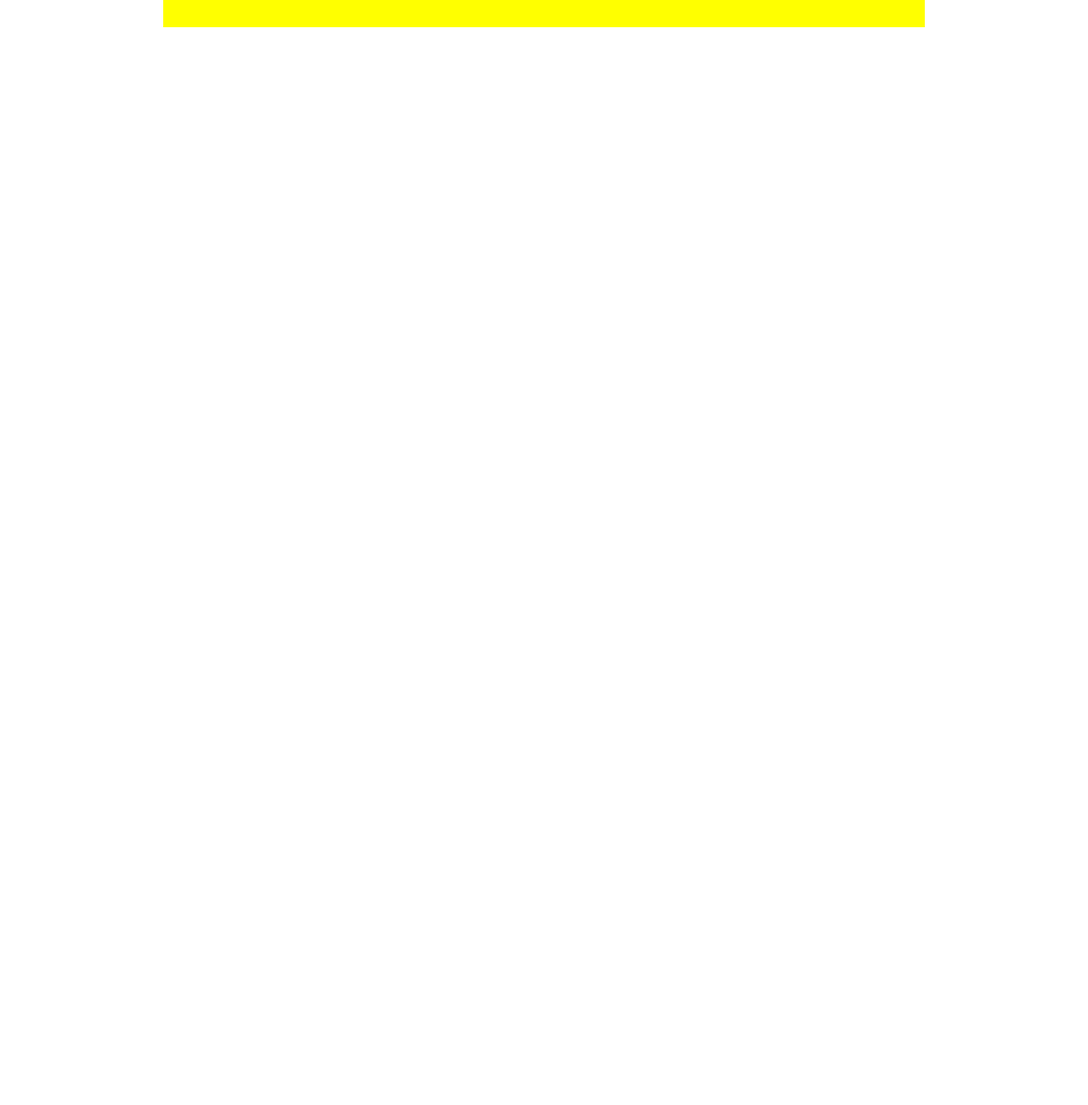
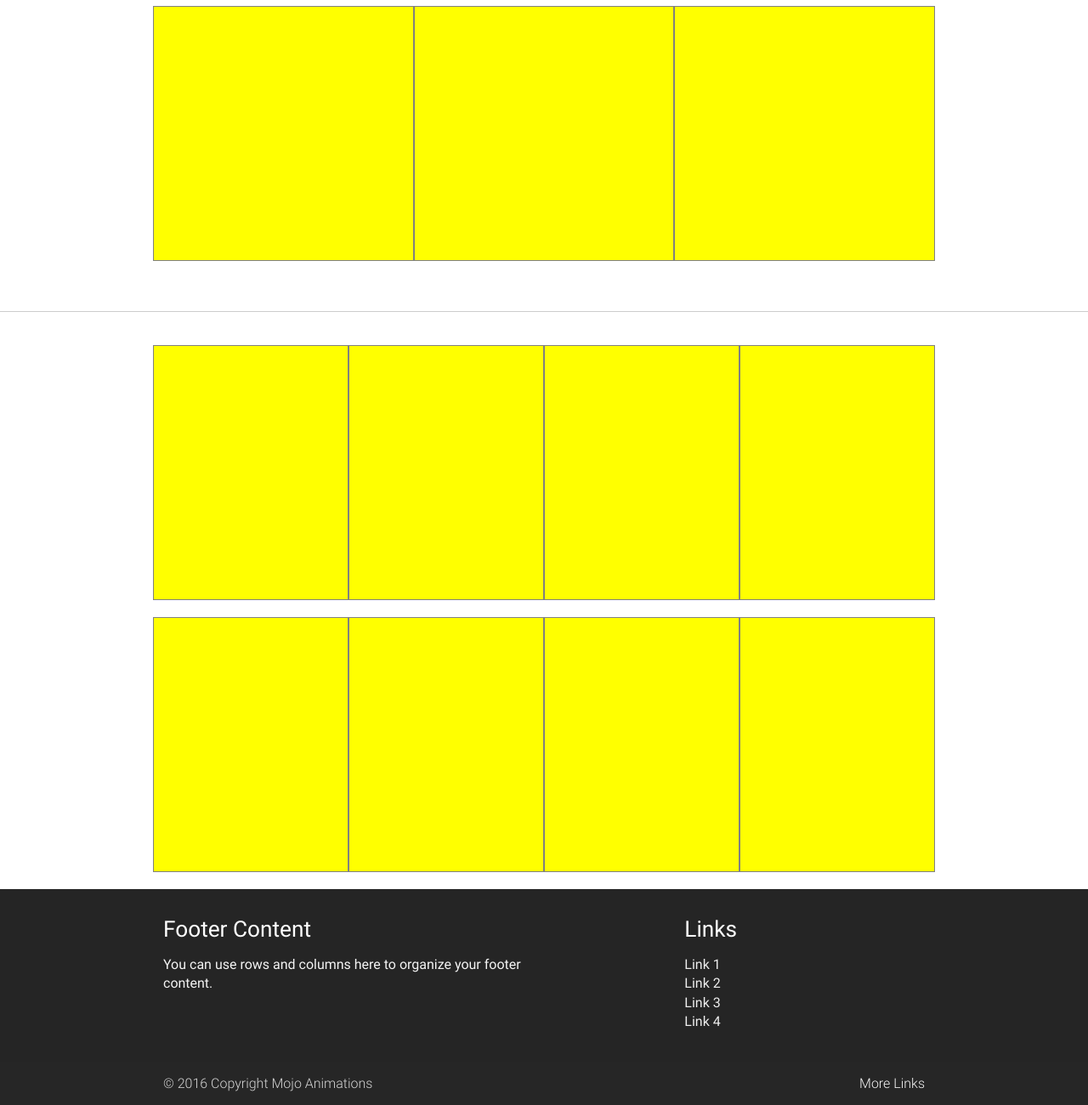
Before and after one commit to MojganGhanaatgar/materialize-css-html5-portfolio, a plain HTML site: page index.html in a window 1280 px wide. Shown: the part 643-1943 px from the top of the page at 85% size. Before the commit the page ends 800 px from the top, so only its background shows below. Drawn offline with nearby package versions, Linux system fonts and the light colour scheme.

Commit message:
menu fixed header section fixed, boxes done and footer done

```diff
--- a/css/main.css
+++ b/css/main.css
@@ -95,17 +95,47 @@ textarea {
    Author's custom styles
    ========================================================================== */
 .main-container {
-  background-color: yellow;
-  padding: 40px;
 }
 
+
+
 .intro-content {
-  width: 100%;
-  text-align: center;
-  background-image: url('img/jungle.jpg');
-  background-position: center;
-  background-repeat: no-repeat;
-  min-height: 500px;
+    width: 100%;
+    text-align: center;
+    background-image: url('../img/jungle.jpg');
+    background-position: center;
+    background-repeat: no-repeat;
+    min-height: 500px;
+    background-size: cover;
+}
+
+.intro-content p {
+    color: white;
+    font-size: 40px;
+    font-weight: 600;
+    font-family: monospace;
+    text-align: center;
+    vertical-align: middle;
+    padding: 10%;
+}
+
+nav{
+  background-color: #000000;
+  height: 75px !important;
+}
+
+.box{
+  height: 320px;
+  max-height: 300px;
+  border: 1px solid gray;
+
+  background-color: yellow;
+}
+
+
+footer.page-footer{
+    background-color: rgb(37, 37, 37);
+
 }
 
 
--- a/index.html
+++ b/index.html
@@ -1,5 +1,6 @@
 <!doctype html>
 <html class="no-js" lang="en">
+
 <head>
     <meta charset="utf-8">
     <meta http-equiv="x-ua-compatible" content="ie=edge">
@@ -34,34 +35,88 @@
             </ul>
         </div>
     </nav>
-
     <div class="row">
         <div class="col s12 m12 l12 intro-content">
-                <p>I am a very simple card. I am good at containing small bits of information.
-                I am convenient because I require little markup to use effectively.</p>
+            <p>I am a very simple card. I am good at containing small bits of information. I am convenient because I require little markup to use effectively.</p>
         </div>
     </div>
 
     <div class="container main-container">
-          <div class=""></div>
-          <div class=""></div>
-          <div class=""></div>
+        <div class="row">
+            <div class="col s12 m4 l4 box"></div>
+            <div class="col s12 m4 l4 box"></div>
+            <div class="col s12 m4 l4 box"></div>
+        </div>
+    </div>
+    <br />
+    <hr />
+    <br />
+    <div class="container main-container">
+        <div class="row">
+            <div class="col s12 m6 l3 box"></div>
+            <div class="col s12 m6 l3 box"></div>
+            <div class="col s12 m6 l3 box"></div>
+            <div class="col s12 m6 l3 box"></div>
+        </div>
+        <div class="row">
+            <div class="col s12 m6 l3 box"></div>
+            <div class="col s12 m6 l3 box"></div>
+            <div class="col s12 m6 l3 box"></div>
+            <div class="col s12 m6 l3 box"></div>
+        </div>
     </div>
 
+    <footer class="page-footer">
+  <div class="container">
+    <div class="row">
+      <div class="col l6 s12">
+        <h5 class="white-text">Footer Content</h5>
+        <p class="grey-text text-lighten-4">You can use rows and columns here to organize your footer content.</p>
+      </div>
+      <div class="col l4 offset-l2 s12">
+        <h5 class="white-text">Links</h5>
+        <ul>
+          <li><a class="grey-text text-lighten-3" href="#!">Link 1</a></li>
+          <li><a class="grey-text text-lighten-3" href="#!">Link 2</a></li>
+          <li><a class="grey-text text-lighten-3" href="#!">Link 3</a></li>
+          <li><a class="grey-text text-lighten-3" href="#!">Link 4</a></li>
+        </ul>
+      </div>
+    </div>
+  </div>
+  <div class="footer-copyright">
+    <div class="container">
+    © 2016 Copyright Mojo Animations
+    <a class="grey-text text-lighten-4 right" href="#!">More Links</a>
+    </div>
+  </div>
+</footer>
+
     <script src="https://code.jquery.com/jquery-1.12.0.min.js"></script>
-        <script>window.jQuery || document.write('<script src="js/vendor/jquery-1.12.0.min.js"><\/script>')</script>
+    <script>
+        window.jQuery || document.write('<script src="js/vendor/jquery-1.12.0.min.js"><\/script>')
+    </script>
     <script src="js/plugins.js"></script>
     <script src="js/materialize.js"></script>
     <script src="js/main.js"></script>
 
     <!-- Google Analytics: change UA-XXXXX-X to be your site's ID. -->
     <script>
-            (function(b,o,i,l,e,r){b.GoogleAnalyticsObject=l;b[l]||(b[l]=
-            function(){(b[l].q=b[l].q||[]).push(arguments)});b[l].l=+new Date;
-            e=o.createElement(i);r=o.getElementsByTagName(i)[0];
-            e.src='https://www.google-analytics.com/analytics.js';
-            r.parentNode.insertBefore(e,r)}(window,document,'script','ga'));
-            ga('create','UA-XXXXX-X','auto');ga('send','pageview');
+        (function(b, o, i, l, e, r) {
+            b.GoogleAnalyticsObject = l;
+            b[l] || (b[l] =
+                function() {
+                    (b[l].q = b[l].q || []).push(arguments)
+                });
+            b[l].l = +new Date;
+            e = o.createElement(i);
+            r = o.getElementsByTagName(i)[0];
+            e.src = 'https://www.google-analytics.com/analytics.js';
+            r.parentNode.insertBefore(e, r)
+        }(window, document, 'script', 'ga'));
+        ga('create', 'UA-XXXXX-X', 'auto');
+        ga('send', 'pageview');
     </script>
 </body>
+
 </html>
```
Lines whose indentation alone changed are shown as unchanged.
